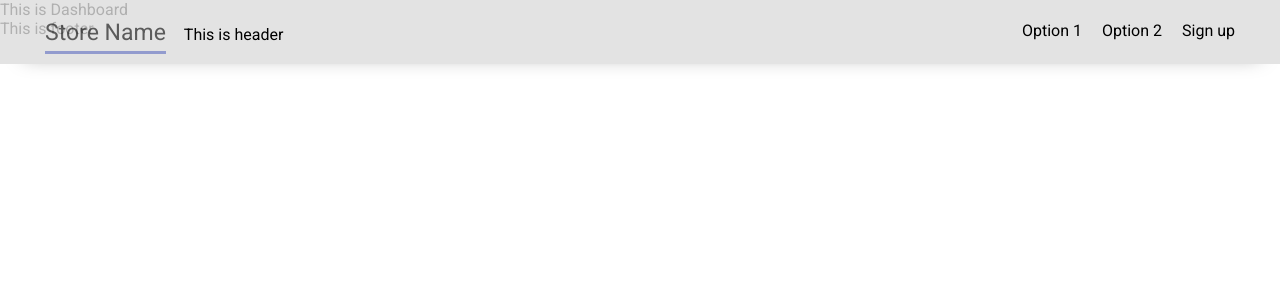
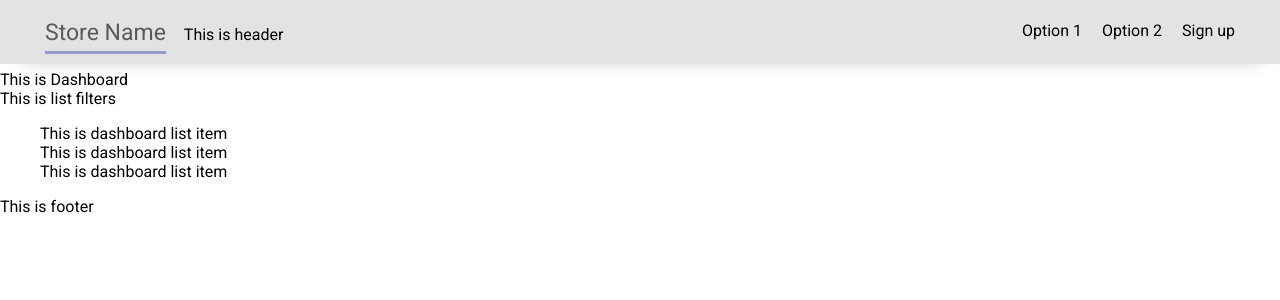
Before and after one commit to jvaladas/ciai-unl-2017, a React (Create React App) app: page / in a window 1280 px wide. Shown: the top 300 px of the page. Built offline with nearby package versions, Linux system fonts and the light colour scheme; the HTML template or start-up script is replaced by a standard one.

Commit message:
fixing last commit

```diff
--- a/src/App.js
+++ b/src/App.js
@@ -2,7 +2,7 @@ import React, { Component } from 'react';
 import MuiThemeProvider from 'material-ui/styles/MuiThemeProvider';
 import {AppBar, RaisedButton, TextField} from 'material-ui';
 import axios from 'axios';
-import {Link, Switch, Route} from 'react-router-dom';
+import {NavLink, Switch, Route, withRouter} from 'react-router-dom';
 
 
 class App extends Component {
@@ -10,10 +10,14 @@ class App extends Component {
     return (
       <div>
         <Header></Header>
+
+        <div className="fix-space"></div>
+
         <Switch>
           <Route exact path='/' component={Dashboard}/>
           <Route path='/signup' component={Register}/>
         </Switch>
+
         <Footer></Footer>
       </div>
     );
@@ -21,23 +25,22 @@ class App extends Component {
 }
 
 
-
-class Header extends React.Component {
+class Header extends Component {
   render() {
     return (
       <div className="navigation-bar">
         <span id="store-name">
-          <Link to="/" style={{color:'black', textDecoration:'none'}}>
+          <NavLink to="/" activeClassName="active-link" style={{color:'black', textDecoration:'none'}}>
             Store Name
-          </Link>
+          </NavLink>
         </span>
         <ul className="navigation-list" >
           <li >Option 1</li>
           <li >Option 2</li>
           <li>
-            <Link to="/signup" style={{color:'black', textDecoration:'none'}}>
+            <NavLink to="/signup" activeClassName="active-link" style={{color:'black', textDecoration:'none'}}>
               Sign up
-            </Link>
+            </NavLink>
           </li>
         </ul>
         This is header
@@ -57,12 +60,50 @@ class Footer extends React.Component {
 class Dashboard extends React.Component {
   render() {
     return (
-      <div>This is Dashboard</div>
+      <div>
+        This is Dashboard
+
+      <ListFilters></ListFilters>
+      <DashboardList></DashboardList>
+
+      </div>
     )
   }
 }
 
+class ListFilters extends React.Component {
+  render() {
+    return (
+      <div>This is list filters</div>
+    )
+  }
+}
 
+class DashboardList extends React.Component {
+  render() {
+    return (
+      <ul>
+        <li>
+          <DashboardListItem></DashboardListItem>
+        </li>
+        <li>
+          <DashboardListItem></DashboardListItem>
+        </li>
+        <li>
+          <DashboardListItem></DashboardListItem>
+        </li>
+      </ul>
+    )
+  }
+}
+
+class DashboardListItem extends React.Component {
+  render() {
+    return (
+      <div>This is dashboard list item </div>
+    )
+  }
+}
 
 class Register extends React.Component {
   constructor(props){
@@ -74,7 +115,6 @@ class Register extends React.Component {
       password:''
     }
   }
-
 
   render() {
     return (
@@ -115,23 +155,21 @@ class Register extends React.Component {
   }
 
   handleClick(event){
-
     console.log("values",this.state.first_name,this.state.last_name,this.state.email,this.state.password);
     //To be done:check for empty values before hitting submit
     var self = this;
-    var payload={
-    "first_name": this.state.first_name,
-    "last_name":this.state.last_name,
-    "email":this.state.email,
-    "password":this.state.password
+    var payload = {
+      "first_name": this.state.first_name,
+      "last_name":this.state.last_name,
+      "email":this.state.email,
+      "password":this.state.password
     }
-
-  }
   }
 
+}
 
 const style = {
   margin: 15,
 };
 
-export default App;
+export default withRouter(App);
--- a/src/index.css
+++ b/src/index.css
@@ -25,8 +25,12 @@ body {
   opacity:0.6;
 }
 
-#store-name:hover::after, .navigation-list li:hover::after {
+#store-name:hover::after, .navigation-list li:hover::after{
   width:100%;
+}
+
+.active-link{
+  color:red;
 }
 
 #store-name::after, .navigation-list li::after {
@@ -55,6 +59,6 @@ li {
   list-style-type:none;
 }
 
-Link{
-  textDecoration: 'none';
+.fix-space{
+  padding-top:70px;
 }
```
